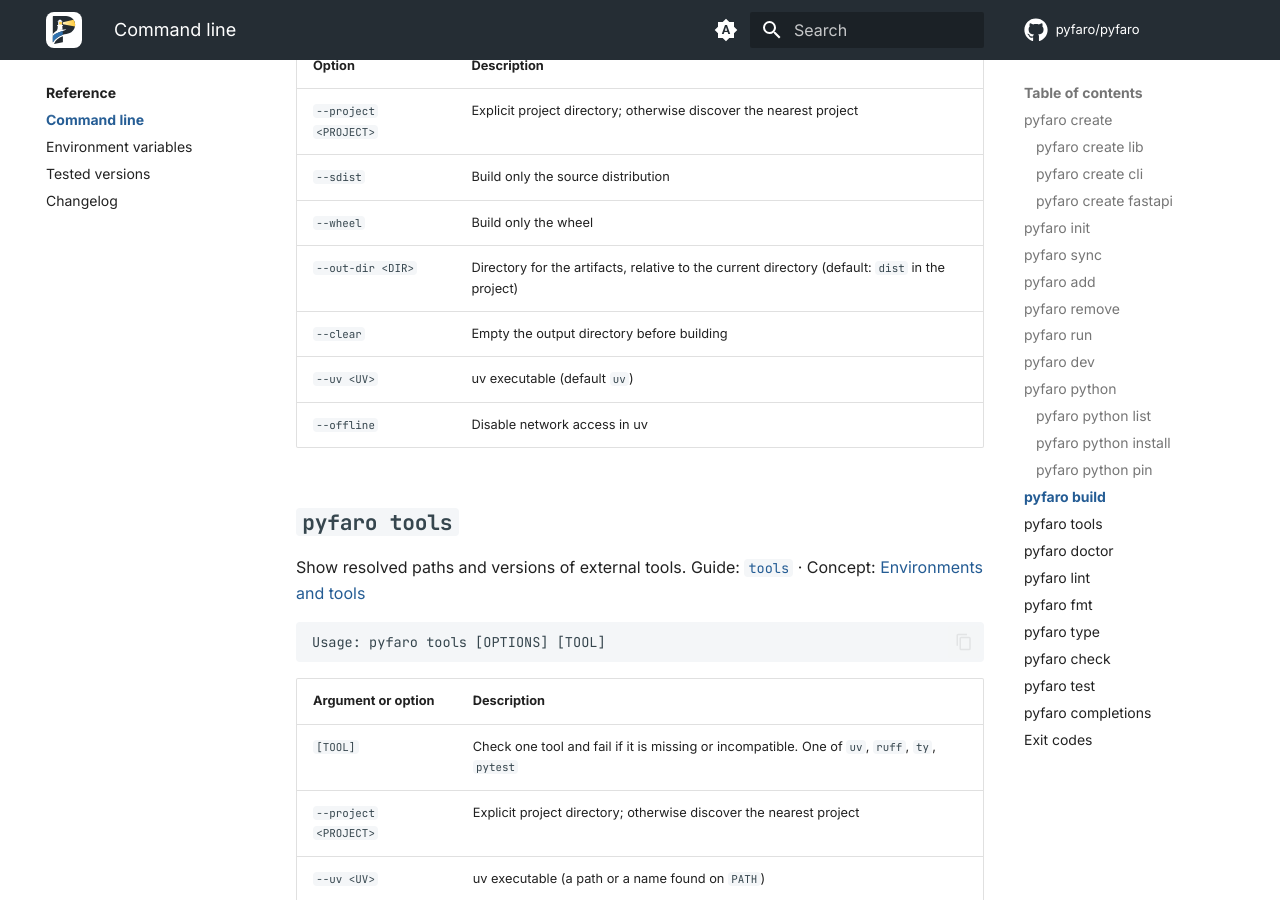
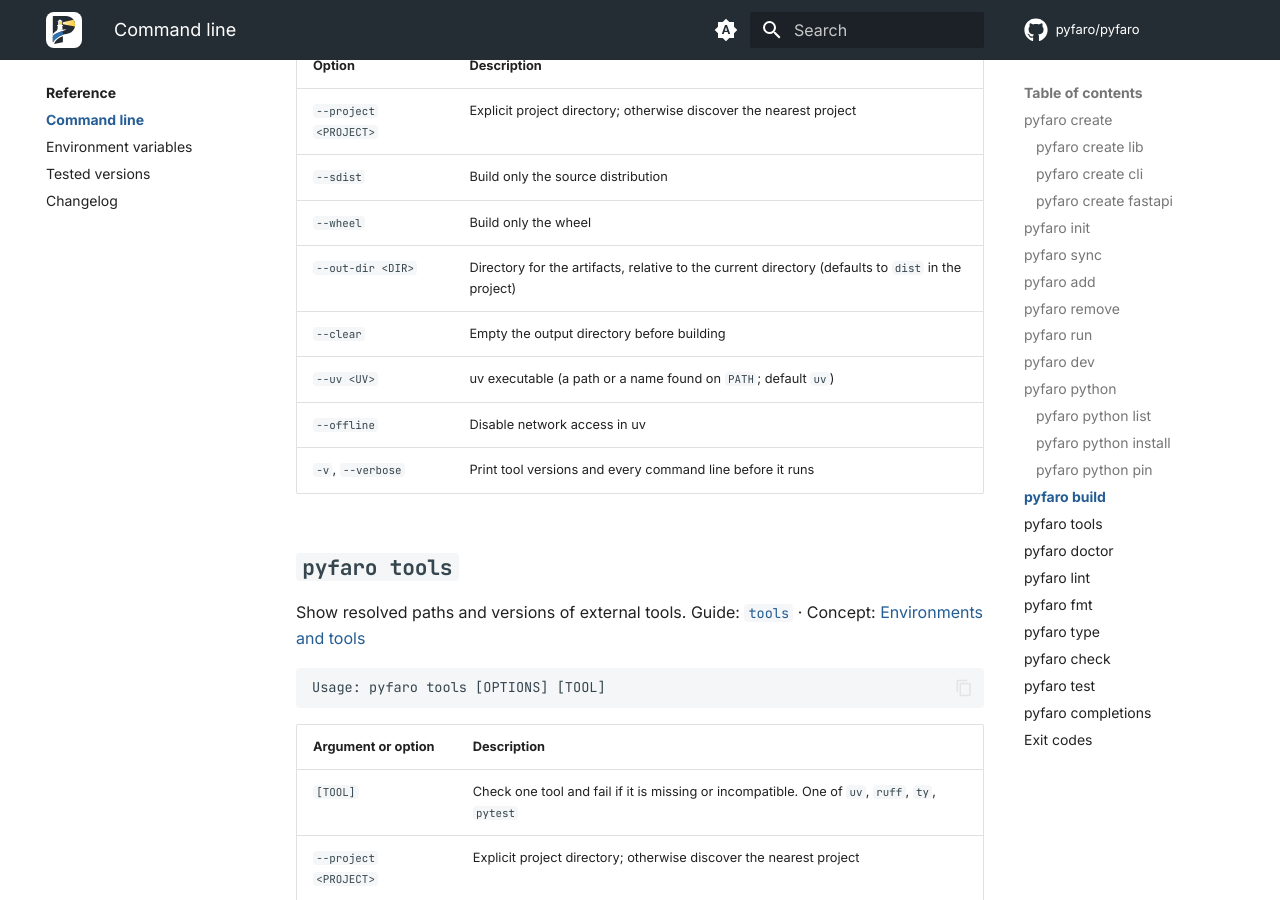
Before and after one commit to pyfaro/pyfaro, an MkDocs documentation site: the page built from website/docs/reference/cli.md, in a window 1280 px wide and 900 px high, scrolled down 7998 px. Built offline with MkDocs 1.6.1 and Material for MkDocs 9.7.7, drawn with Linux system fonts in a browser that asks for light colours; comment, search, counter and statistics services are not loaded.

```diff
--- a/website/docs/reference/cli.md
+++ b/website/docs/reference/cli.md
@@ -292,10 +292,11 @@ Usage: pyfaro build [OPTIONS]
 | `--project <PROJECT>` | Explicit project directory; otherwise discover the nearest project |
 | `--sdist` | Build only the source distribution |
 | `--wheel` | Build only the wheel |
-| `--out-dir <DIR>` | Directory for the artifacts, relative to the current directory (default: `dist` in the project) |
+| `--out-dir <DIR>` | Directory for the artifacts, relative to the current directory (defaults to `dist` in the project) |
 | `--clear` | Empty the output directory before building |
-| `--uv <UV>` | uv executable (default `uv`) |
+| `--uv <UV>` | uv executable (a path or a name found on `PATH`; default `uv`) |
 | `--offline` | Disable network access in uv |
+| `-v`, `--verbose` | Print tool versions and every command line before it runs |
 
 ## `pyfaro tools`
 
```
Also changed, not shown: 2 other files.
